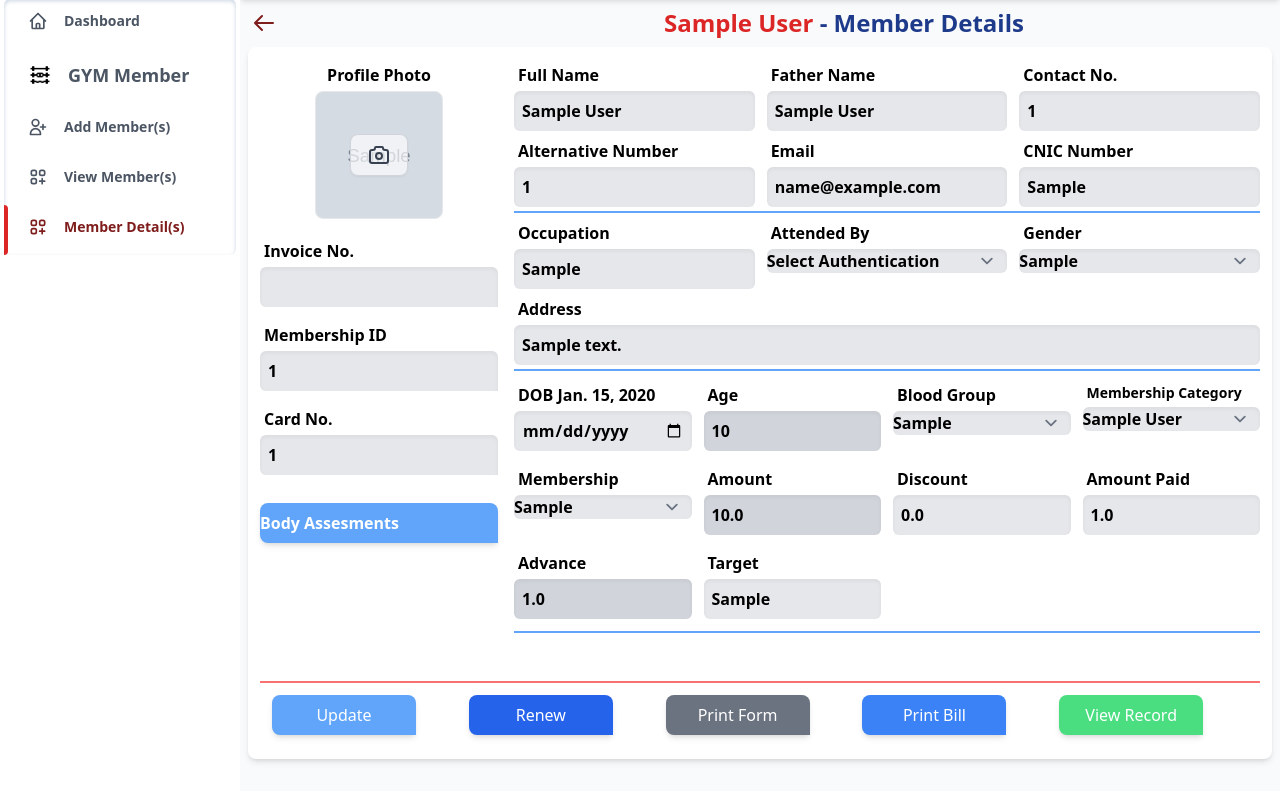
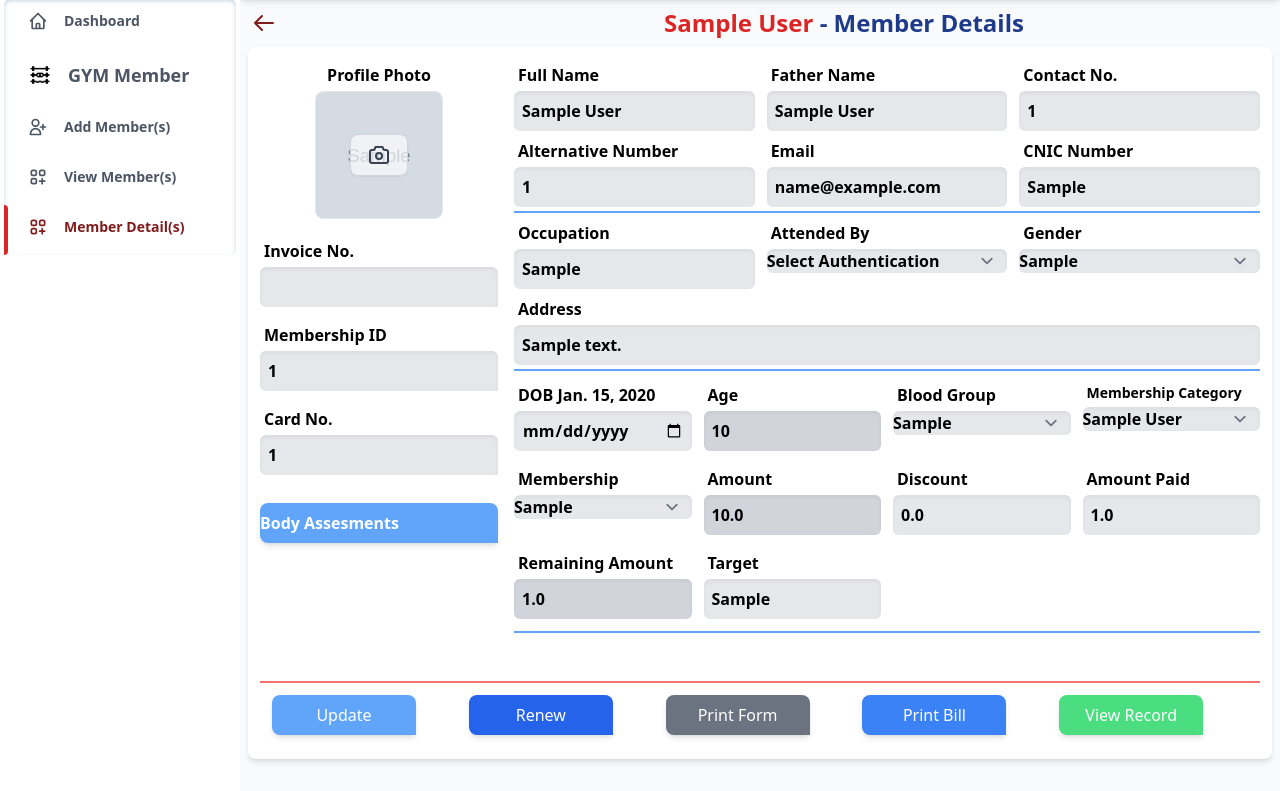
Before and after one commit to Fadhoo/MashoFitness, a Django app: page /memberDetails/?data=1 in a window 1280 px wide. Shown: the part 69-860 px from the top of the page. Run offline with Django 3.2, Linux system fonts and the light colour scheme; tables that the repository leaves empty hold one stand-in row (values such as "Sample post"); grey boxes marked "Sample" are stand-in pictures; style sheets or scripts are compiled from the project's sources; some libraries are stand-ins or nearby versions.

Commit message:
templates changes

```diff
--- a/theme/templates/addMember.html
+++ b/theme/templates/addMember.html
@@ -505,7 +505,7 @@
 
                                     <div class="flex flex-col">
                                         <label for="" class="m-1">Discount</label>
-                                        <input type="text" id="discount" value="0"
+                                        <input type="text" id="discount" value=""
                                             class="rounded-md outline-none border-none shadow-inner p-2 bg-gray-200"
                                             name="discount">
                                     </div>
--- a/theme/templates/memberDetails.html
+++ b/theme/templates/memberDetails.html
@@ -480,7 +480,7 @@
                     </div>
 
                     <div class="flex flex-col">
-                      <label for="" class="m-1"> Advance </label>
+                      <label for="" class="m-1"> Remaining Amount </label>
                       <input type="text" value="{{all_data.payment_remaining}}"
                         class="rounded-md outline-none border-none shadow-inner p-2 bg-gray-300" />
                     </div>
```
